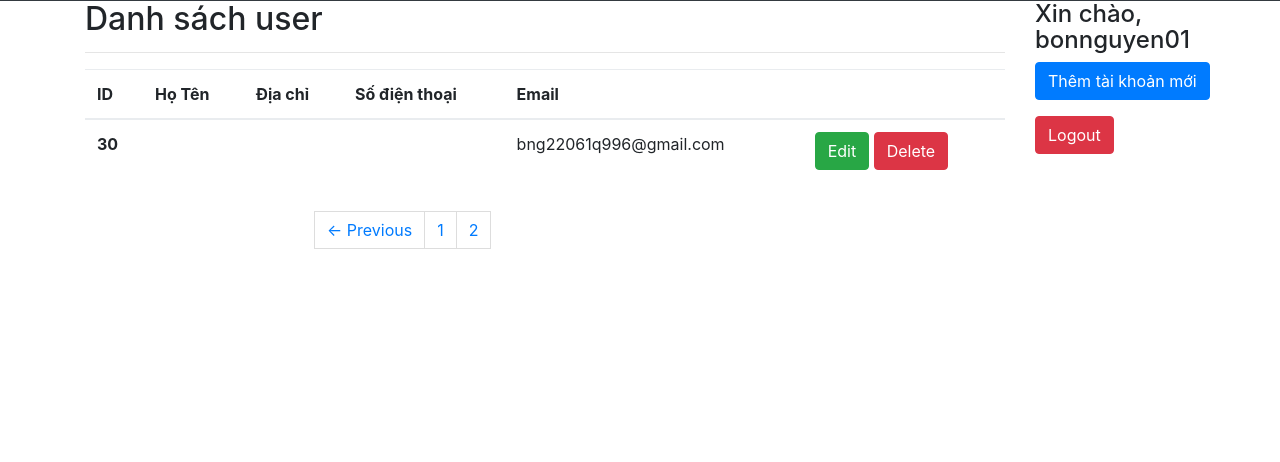
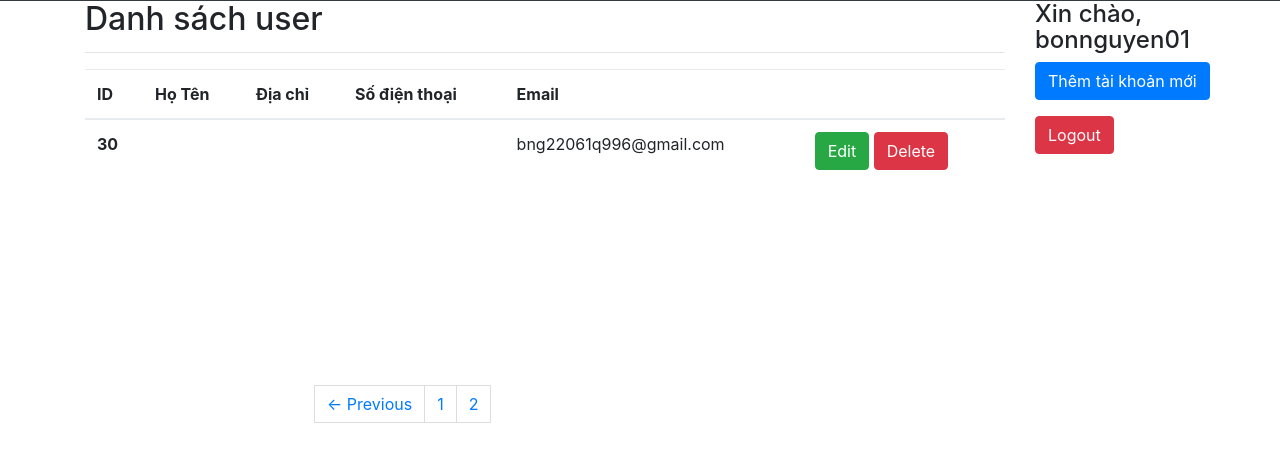
Before and after one commit to bonnguyenitc/pjcodeigniter, a CodeIgniter app: page /login_app/quan-tri/5 in a window 1280 px wide. Shown: the part 55-517 px from the top of the page. Run offline with CodeIgniter, Linux system fonts and the light colour scheme; a user stored in the database is signed in; data comes from the database, SQL or seed files in the repository.

Commit message:
Update style.css

```diff
--- a/public/css/style.css
+++ b/public/css/style.css
@@ -30,5 +30,5 @@ li.page-item a:hover{
     margin: auto;
 }
 .table-hover{
-    height: 50%;
+    height: 300px;
 }
```
